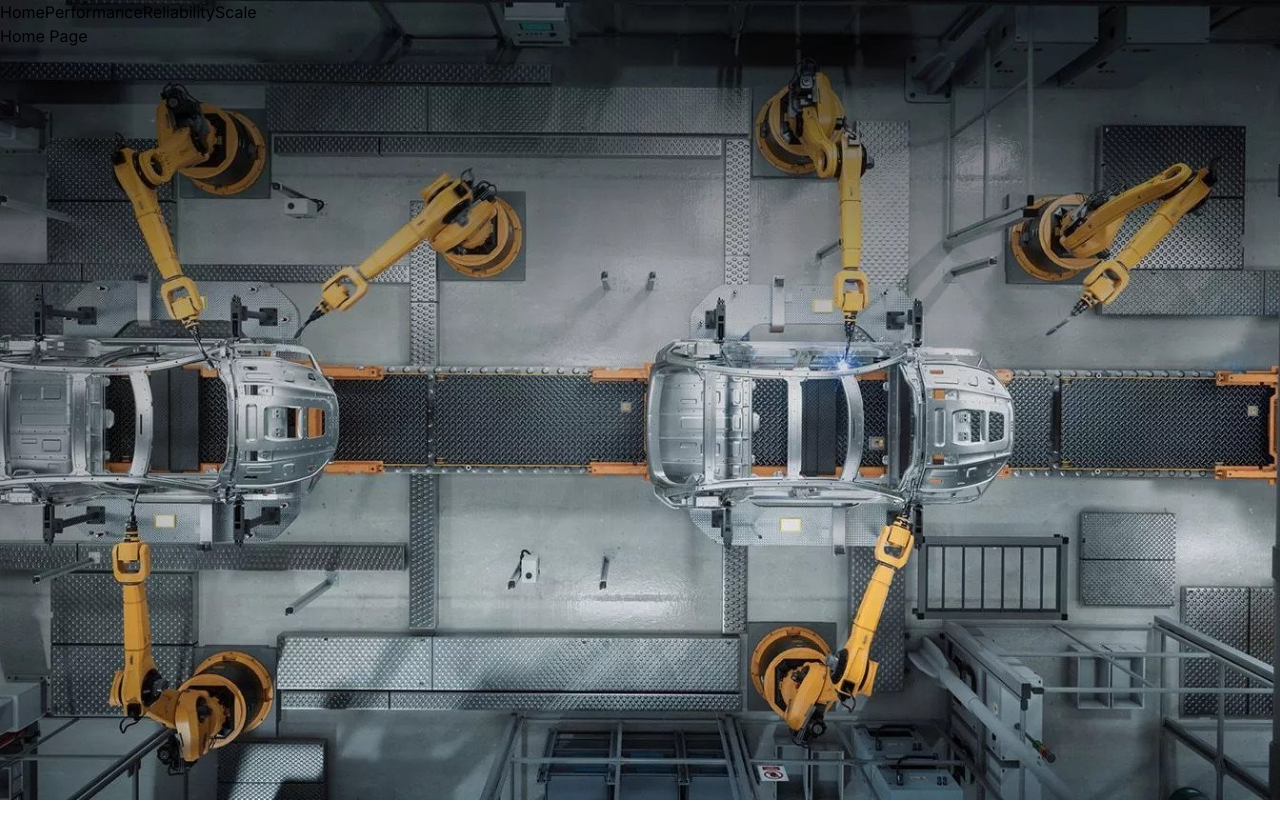
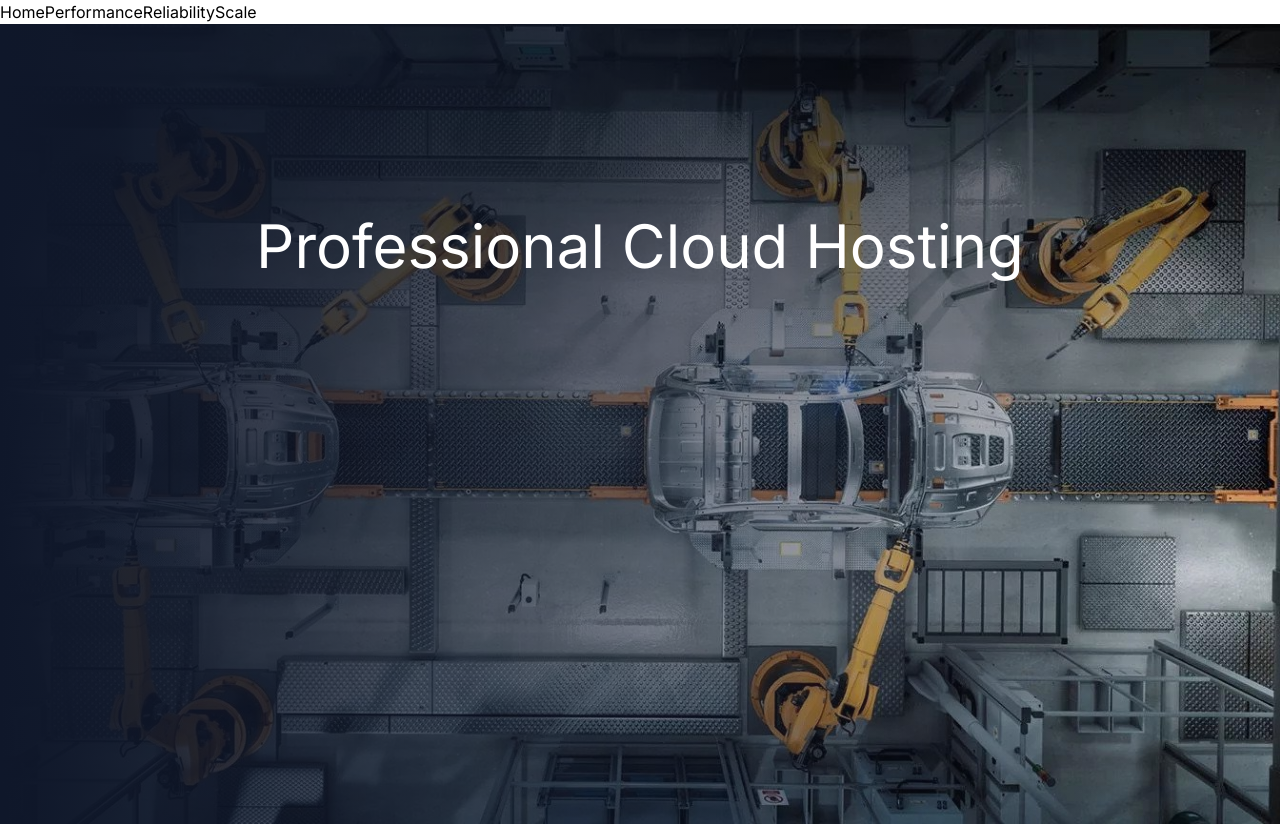
Before and after one commit to nabily4e-dev/Udemy_Next-JS_The-Complete-Developers-Guide_Stephen-Grider, a Next.js app: page / in a window 1280 px wide. Before the commit the page ends 800 px from the top, so only its background shows below. Built offline with nearby package versions, Linux system fonts and the light colour scheme.

Commit message:
Video 12 - More on the Image Component Complete

```diff
--- a/src/app/page.tsx
+++ b/src/app/page.tsx
@@ -1,18 +1,12 @@
-import Image from 'next/image';
 import homeImg from 'public/home.jpg';
+import Hero from '@/components/hero';
 
 export default function Home() {
   return (
-    <div>
-      Home Page
-      <div className="absolute -z-10 inset-0">
-        <Image
-          src={homeImg}
-          alt="car factory"
-          fill
-          style={{ objectFit: 'cover' }}
-        />
-      </div>
-    </div>
+    <Hero
+      imgData={homeImg}
+      imgAlt="car factory"
+      title="Professional Cloud Hosting"
+    />
   );
 }
--- /dev/null
+++ b/src/components/hero.tsx
@@ -0,0 +1,27 @@
+import type { StaticImageData } from 'next/image';
+import Image from 'next/image';
+
+interface HeroProps {
+  imgData: StaticImageData;
+  imgAlt: string;
+  title: string;
+}
+
+export default function Hero(props: HeroProps) {
+  return (
+    <div className="relative h-screen">
+      <div className="absolute -z-10 inset-0">
+        <Image
+          src={props.imgData}
+          alt={props.imgAlt}
+          fill
+          style={{ objectFit: 'cover' }}
+        />
+        <div className="absolute inset-0 bg-gradient-to-r from-slate-900" />
+      </div>
+      <div className="pt-48 flex justify-center items-center">
+        <h1 className="text-white text-6xl">{props.title}</h1>
+      </div>
+    </div>
+  );
+}
```
